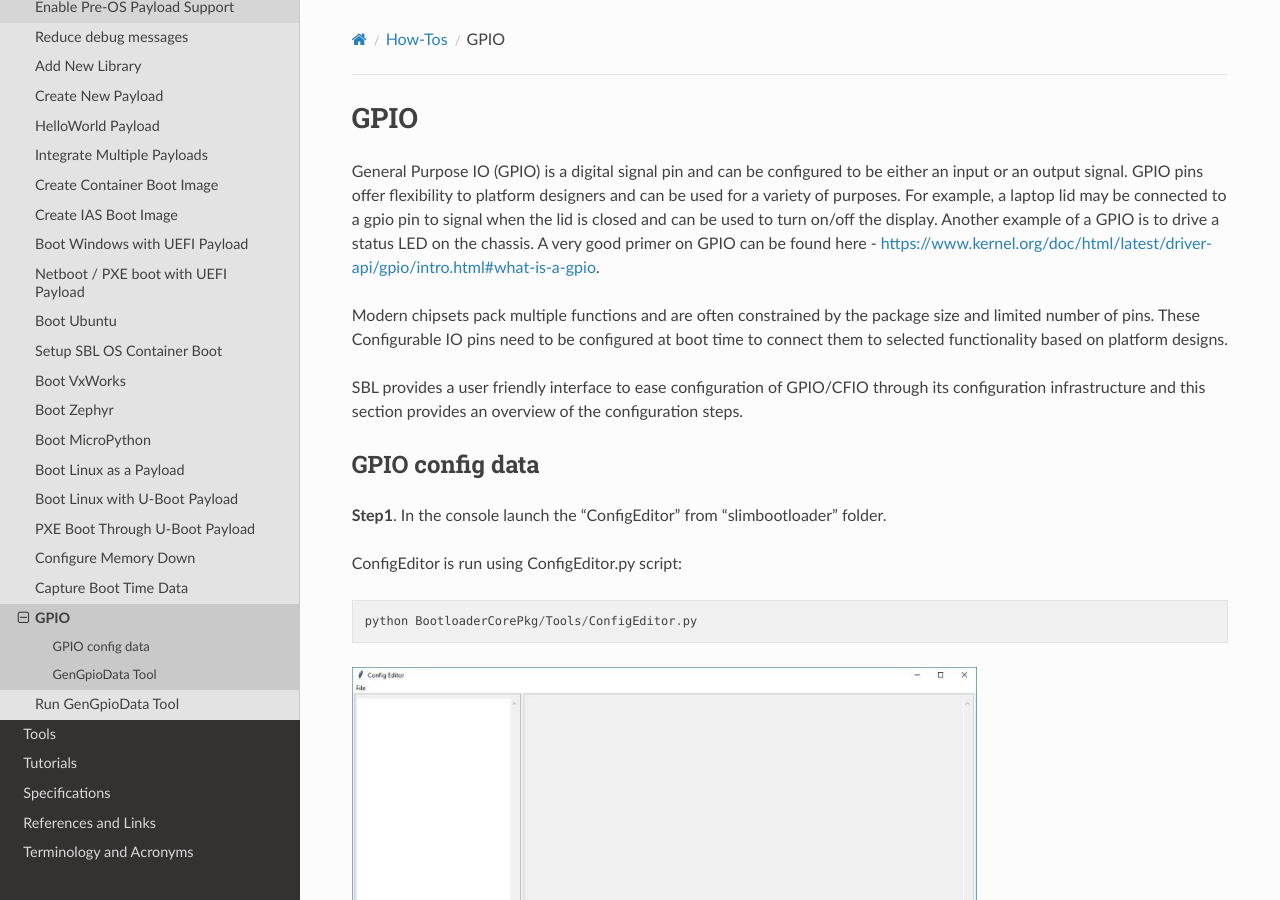
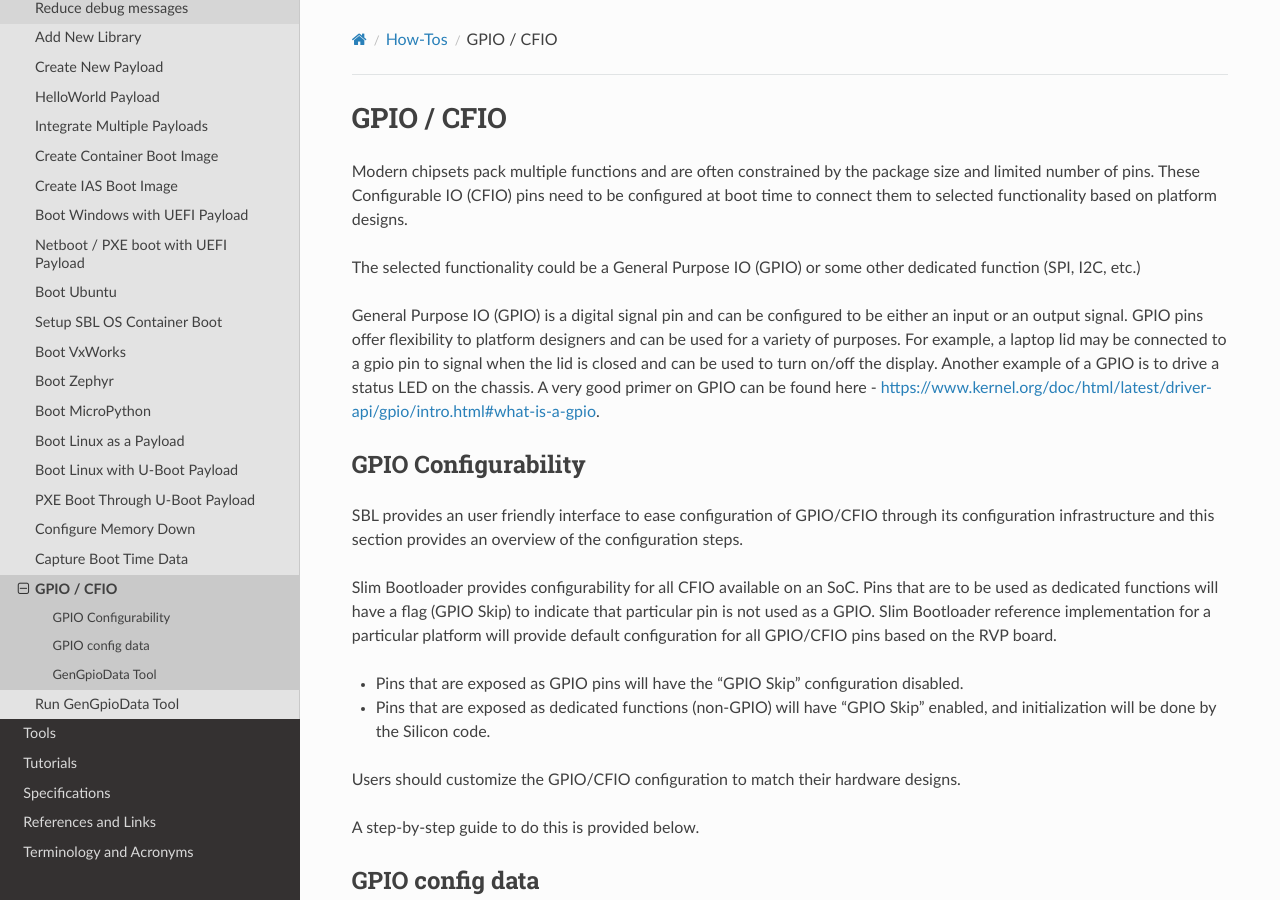
Before and after one commit to slimbootloader/documentation, a Sphinx documentation site: the page built from source/how-tos/configure_gpio.rst, in a window 1280 px wide and 900 px high. Built offline with Sphinx 7.4.7 and the Read the Docs theme 2.0.0, drawn with Linux system fonts in a browser that asks for light colours.

Commit message:
Enhance GPIO doc
Add details on GPIO vs. dedicated functionality,
and add comment on how users should modify GPIO
configuration.

Signed-off-by: Atharva Lele <atharva.lele@intel.com>

```diff
--- a/source/how-tos/configure_gpio.rst
+++ b/source/how-tos/configure_gpio.rst
@@ -1,7 +1,14 @@
 .. _change-gpio-options:
 
-GPIO
-^^^^^^^^
+GPIO / CFIO
+^^^^^^^^^^^
+
+Modern chipsets pack multiple functions and are often constrained by the package
+size and limited number of pins. These Configurable IO (CFIO) pins need to be configured
+at boot time to connect them to selected functionality based on platform designs.
+
+The selected functionality could be a General Purpose IO (GPIO) or some other dedicated function (SPI, I2C, etc.)
+
 General Purpose IO (GPIO) is a digital signal pin and can be configured
 to be either an input or an output signal. GPIO pins offer flexibility
 to platform designers and can be used for a variety of purposes. For
@@ -11,14 +18,26 @@ of a GPIO is to drive a status LED on the chassis.
 A very good primer on GPIO can be found here -
 https://www.kernel.org/doc/html/latest/driver-api/gpio/intro.html#what-is-a-gpio.
 
-Modern chipsets pack multiple functions and are often constrained by the package
-size and limited number of pins. These Configurable IO pins need to be configured
-at boot time to connect them to selected functionality based on platform designs.
 
-SBL provides a user friendly interface to ease configuration of GPIO/CFIO through
+GPIO Configurability
+--------------------
+
+SBL provides an user friendly interface to ease configuration of GPIO/CFIO through
 its configuration infrastructure and this section provides an overview of the
 configuration steps.
 
+Slim Bootloader provides configurability for all CFIO available on an SoC. Pins that are to be
+used as dedicated functions will have a flag (GPIO Skip) to indicate that particular pin is not used as a GPIO.
+Slim Bootloader reference implementation for a particular platform will provide default configuration for all GPIO/CFIO pins
+based on the RVP board.
+
+* Pins that are exposed as GPIO pins will have the "GPIO Skip" configuration disabled.
+* Pins that are exposed as dedicated functions (non-GPIO) will have "GPIO Skip" enabled,
+  and initialization will be done by the Silicon code.
+
+Users should customize the GPIO/CFIO configuration to match their hardware designs.
+
+A step-by-step guide to do this is provided below.
 
 GPIO config data
 ----------------
```
